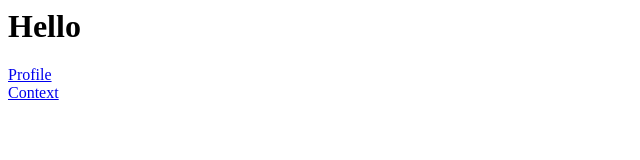
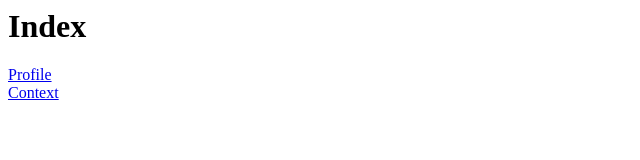
Before and after one commit to krit3016/kritpage, a plain HTML site: page index.html in a window 1280 px wide. Shown: the full height of the page, 0-640 px from the left. Drawn offline with Linux system fonts and the light colour scheme.

Commit message:
Add files via upload

```diff
--- a/index.html
+++ b/index.html
@@ -6,7 +6,7 @@
     <title>Document</title>
 </head>
 <body>
-    <h1> Hello </h1>
+    <h1> Index </h1>
     <a href="Profile.html"> Profile</a><br/>
     <a href="Context.html"> Context</a>
 </body>
```
